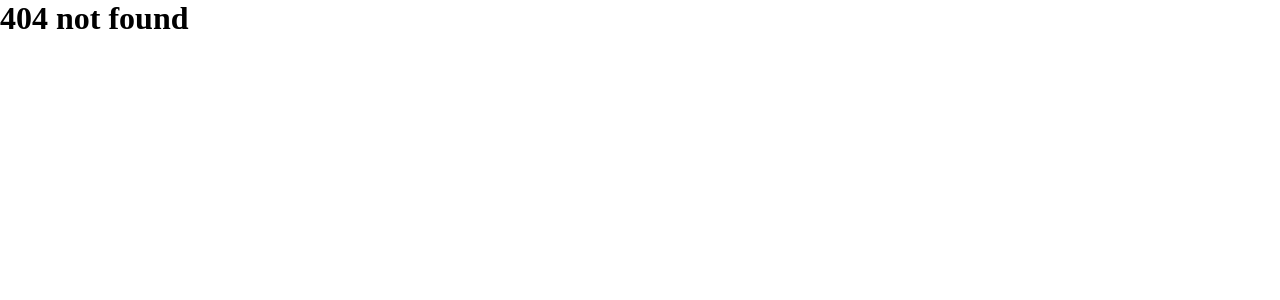
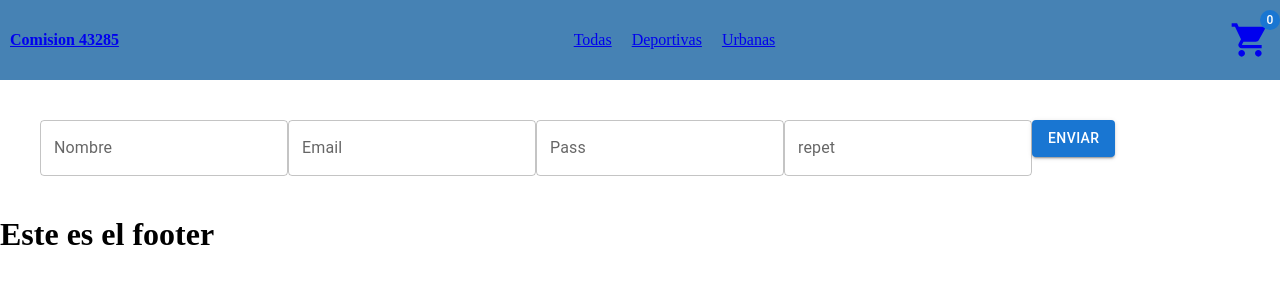
Before and after one commit to jorgeduje/ecommerce-43285, a React (Vite) app: page /formik in a window 1280 px wide. Before the commit this address had no page. Shown: the top 300 px of the page. Built offline with nearby package versions, Linux system fonts and the light colour scheme.

Commit message:
se trabaja con formik y yup

```diff
--- a/package.json
+++ b/package.json
@@ -15,10 +15,12 @@
     "@fontsource/roboto": "^5.0.3",
     "@mui/icons-material": "^5.11.16",
     "@mui/material": "^5.13.5",
+    "formik": "^2.4.2",
     "react": "^18.2.0",
     "react-dom": "^18.2.0",
     "react-icons": "^4.9.0",
-    "react-router-dom": "^6.14.1"
+    "react-router-dom": "^6.14.1",
+    "yup": "^1.2.0"
   },
   "devDependencies": {
     "@types/react": "^18.0.37",
--- /dev/null
+++ b/src/components/page/formularioFormik/FormularioFormik.jsx
@@ -0,0 +1,84 @@
+import { Button, TextField } from "@mui/material";
+import { useFormik } from "formik";
+import * as Yup from "yup";
+
+const FormularioFormik = () => {
+  const { handleSubmit, handleChange, errors } = useFormik({
+    initialValues: {
+      name: "",
+      email: "",
+      password: "",
+      repetPassword: "",
+    },
+    onSubmit: (data) => {
+      console.log(data);
+    },
+    validationSchema: Yup.object({
+      name: Yup.string()
+        .required("Este campo es obligatorio")
+        .min(5, "El nombre debe tener al menos 5 caracteres")
+        .max(10),
+      email: Yup.string()
+        .email("El email debe contener @")
+        .required("Este campo es obligatorio"),
+      password: Yup.string()
+        .required("Este campo es obligatorio")
+        .matches(/^(?=.*\d)(?=.*[!@#$%^&*])(?=.*[a-z])(?=.*[A-Z]).{6,15}$/, {
+          message: "La contraseña debe tener un numero etc etc etc",
+        }),
+      repetPassword: Yup.string()
+        .required()
+        .oneOf([Yup.ref("password")], "Las contraseñas no coincide"),
+    }),
+    validateOnChange: false,
+  });
+  console.log(errors);
+
+  return (
+    <div style={{ padding: "40px" }}>
+      <form onSubmit={handleSubmit}>
+        <TextField
+          type="text"
+          label="Nombre"
+          variant="outlined"
+          error={errors.name ? true : false}
+          name="name"
+          onChange={handleChange}
+          helperText={errors.name}
+        />
+        <TextField
+          type="text"
+          label="Email"
+          variant="outlined"
+          error={errors.email ? true : false}
+          name="email"
+          onChange={handleChange}
+          helperText={errors.email}
+        />
+        <TextField
+          type="text"
+          label="Pass"
+          variant="outlined"
+          error={errors.password ? true : false}
+          name="password"
+          onChange={handleChange}
+          helperText={errors.password}
+        />
+        <TextField
+          type="text"
+          label="repet"
+          variant="outlined"
+          error={errors.repetPassword ? true : false}
+          name="repetPassword"
+          onChange={handleChange}
+          helperText={errors.repetPassword}
+        />
+        <Button type="submit" variant="contained">
+          Enviar
+        </Button>
+      </form>
+    </div>
+  );
+};
+
+export default FormularioFormik;
--- a/src/routes/routes.js
+++ b/src/routes/routes.js
@@ -1,5 +1,6 @@
 import CartContainer from "../components/page/cart/CartContainer";
 import CheckoutContainer from "../components/page/checkout/CheckoutContainer";
+import FormularioFormik from "../components/page/formularioFormik/FormularioFormik";
 import ItemDetail from "../components/page/itemDetail/ItemDetail";
 import ItemListContainer from "../components/page/itemList/ItemListContainer";
 
@@ -34,4 +35,9 @@
     path: "/checkout",
     Element: CheckoutContainer
   },
+  {
+    id: "formik",
+    path: "/formik",
+    Element: FormularioFormik
+  },
 ];
```
Also changed, not shown: 1 other file (tests, documents, lock files or other folders).
